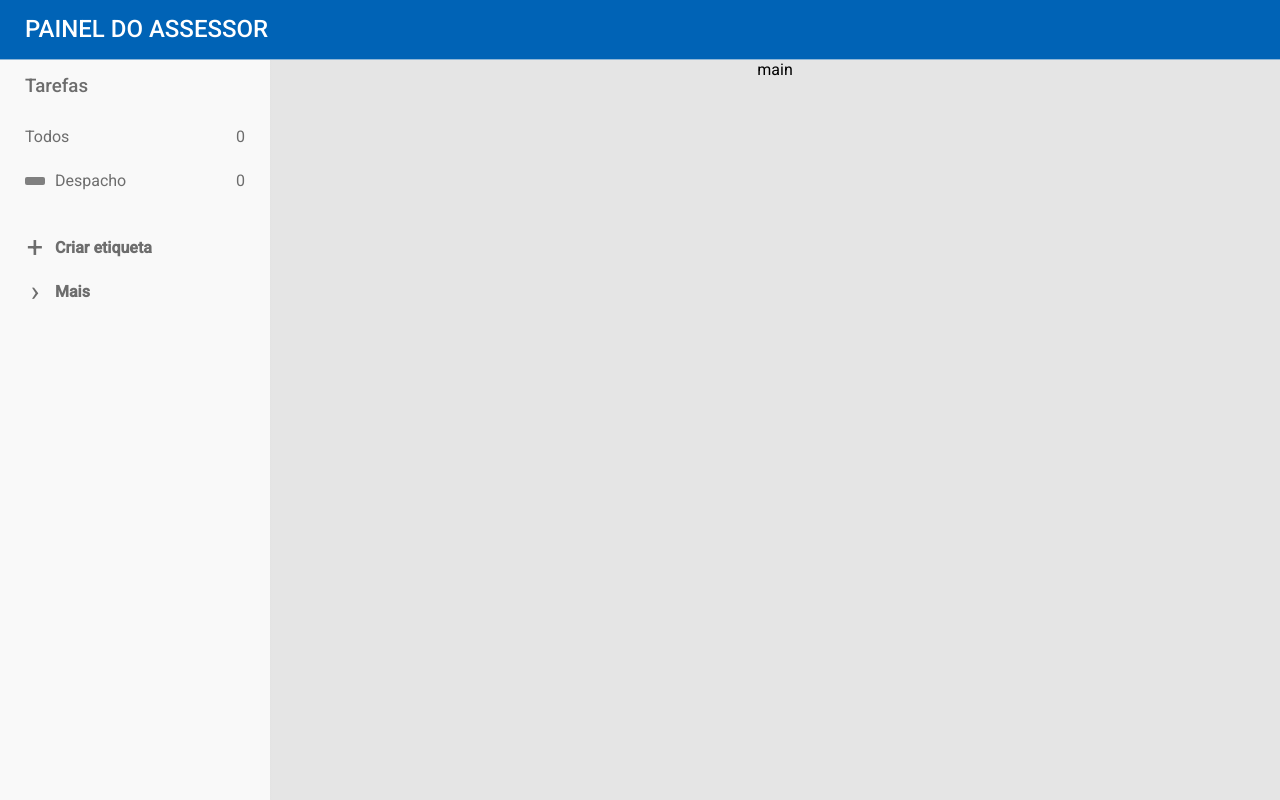
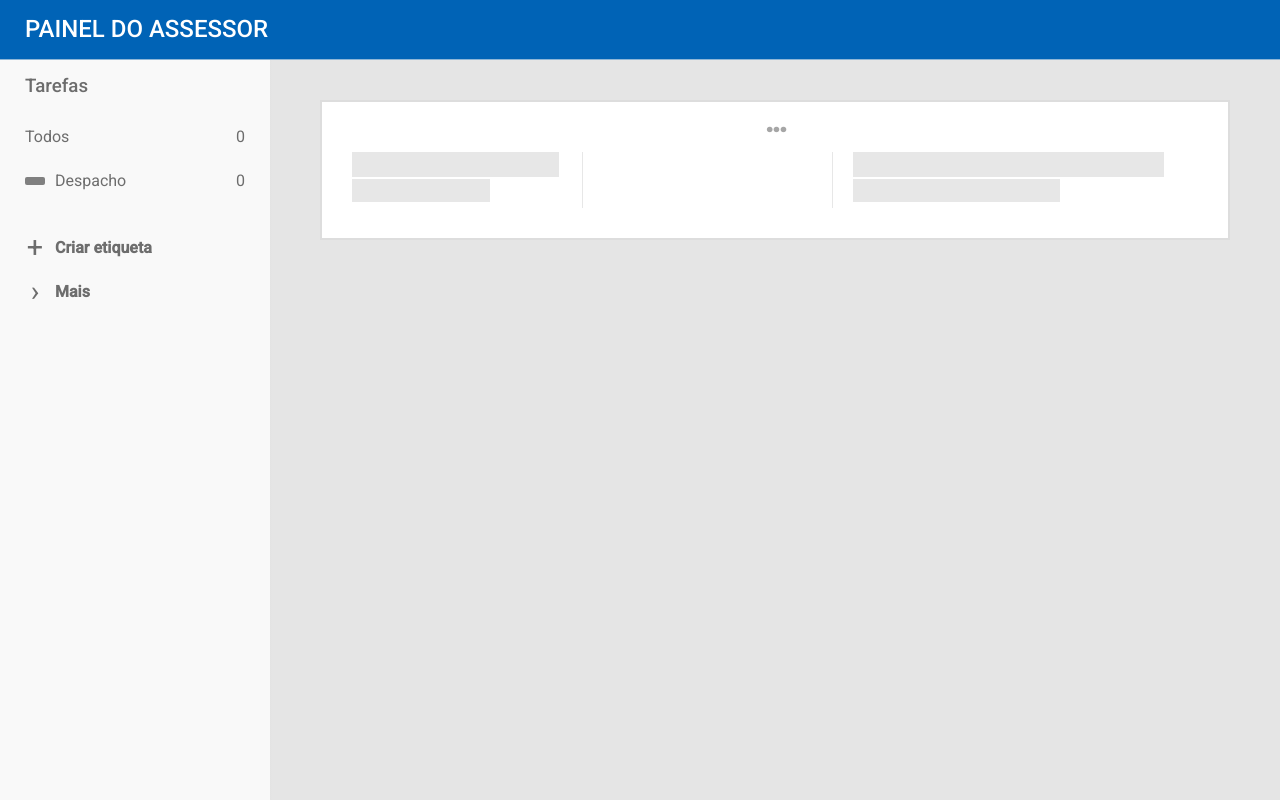
Before and after one commit to ericp3reira/softplan-mock-test, a React (Create React App) app: page / in a window 1280 px wide. Built offline with nearby package versions, Linux system fonts and the light colour scheme.

Commit message:
Content and card layout ready

```diff
--- a/src/App.jsx
+++ b/src/App.jsx
@@ -3,6 +3,7 @@ import './App.css';
 
 import Header from './components/Header';
 import Sidebar from './components/Sidebar';
+import Content from './components/Content';
 
 class App extends Component {
   render() {
@@ -16,7 +17,7 @@ class App extends Component {
             <Sidebar></Sidebar>
           </aside>
           <main className="App-main">
-            main
+            <Content></Content>
           </main>
         </div>
       </div>
--- /dev/null
+++ b/src/components/Content.css
@@ -0,0 +1,66 @@
+.Content-container {
+  height: 100%;
+  padding: 40px 50px;
+  display: flex;
+  flex-direction: column;
+}
+
+.Card {
+  border: 2px solid #dddddd;
+  display: flex;
+  flex-direction: column;
+  align-items: center;
+  height: 140px;
+  width: 100%;
+  background-color: #ffffff;
+}
+
+.Card-add-label {
+  font-size: 2em;
+  font-weight: bold;
+  letter-spacing: -2px;
+  color: #a6a6a6;
+  height: 30px;
+  width: 30px;
+}
+
+.Card-content {
+  display: flex;
+  justify-content: space-between;
+  align-items: center;
+  height: 100%;
+  width: 100%;
+  padding: 20px 30px 30px 30px;
+}
+
+.Card-content-a {
+  flex-grow: 2;
+  border-right: 1px solid #e7e7e7;
+  height: 100%;
+}
+
+.Card-content-b {
+  flex-grow: 2;
+  border-right: 1px solid #e7e7e7;
+  height: 100%;
+  padding-left: 20px;
+}
+
+.Card-content-c {
+  flex-grow: 3;
+  height: 100%;
+  padding-left: 20px;
+}
+
+.fake-text-a {
+  background-color: #e7e7e7;
+  height: 45%;
+  width: 90%;
+  margin-bottom: 2px;
+}
+
+.fake-text-b {
+  background-color: #e7e7e7;
+  height: 40%;
+  width: 60%;
+}
--- /dev/null
+++ b/src/components/Content.jsx
@@ -0,0 +1,33 @@
+import React, { Component } from 'react';
+import './Content.css';
+
+class Content extends Component {
+  constructor() {
+    super();
+  }
+
+  render() {
+    return (
+      <div className="Content-container">
+        <div className="Card">
+          <div className="Card-add-label">...</div>
+          <div className="Card-content">
+            <section className="Card-content-a">
+              <div className="fake-text-a"></div>
+              <div className="fake-text-b"></div>
+            </section>
+            <section className="Card-content-b">
+
+            </section>
+            <section className="Card-content-c">
+              <div className="fake-text-a"></div>
+              <div className="fake-text-b"></div>
+            </section>
+          </div>
+        </div>
+      </div>
+    );
+  }
+}
+
+export default Content;
```
